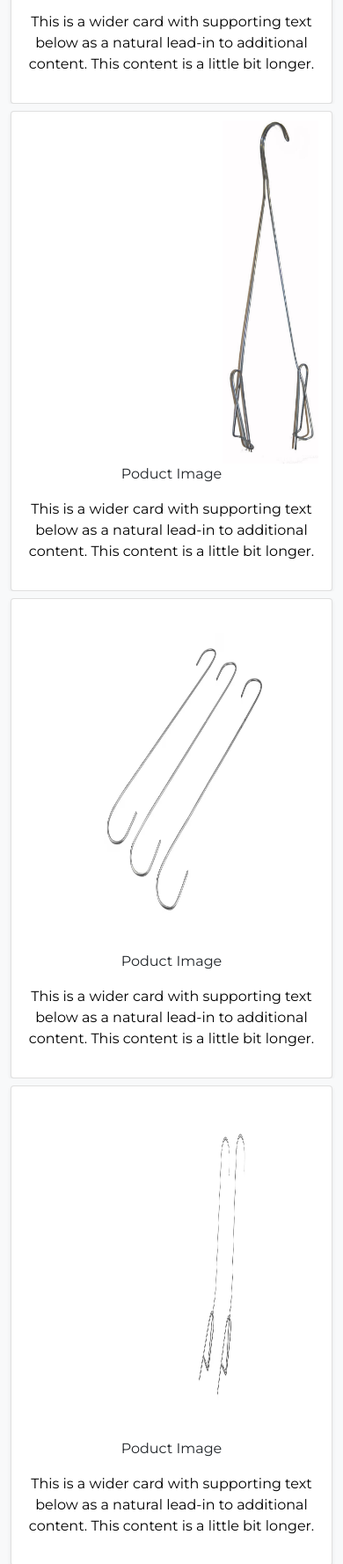
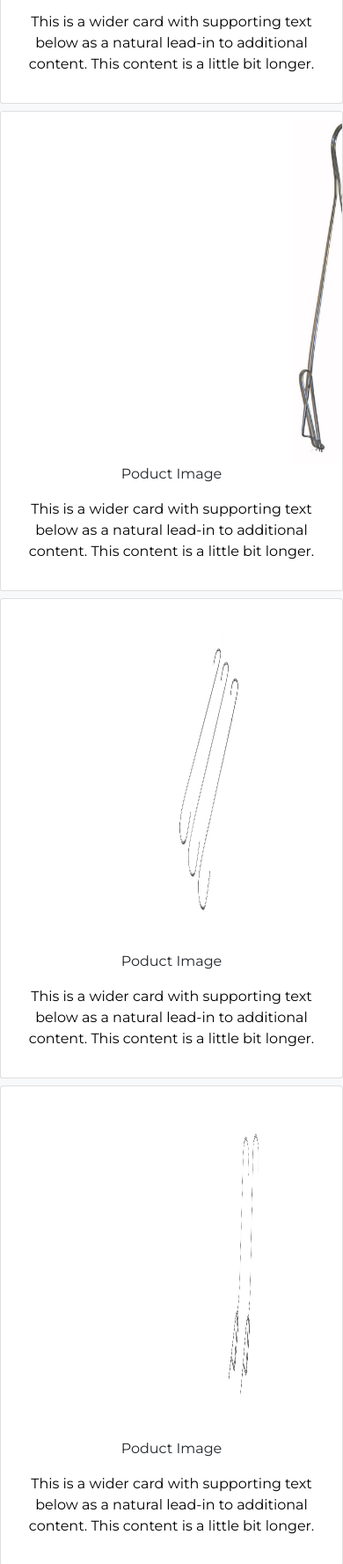
Before and after one commit to ShaneDFields/Florida-Wire-Fabricators, a plain HTML site: page wirehangers.html in a window 390 px wide. Shown: the part 1102-2880 px from the top of the page at 88% size. Drawn offline with nearby package versions, Linux system fonts and the light colour scheme.

Commit message:
update wire hanger product page

```diff
--- a/CSS/styles.css
+++ b/CSS/styles.css
@@ -654,24 +654,24 @@ p {
     padding-top: 10px;
     width: 30%;
     height: 400px;
-    margin-left: 240px;
+    margin-left: 330px;
   }
 
   .s-hook {
-    padding-left: 100px;
-    width: 80%;
+    padding-left: 200px;
+    width: 70%;
     height: 400px;
   }
 
   .mini-hanger {
-    padding-left: 200px;
+    padding-left: 250px;
     width: 80%;
     height: 400px;
   }
 
   .pot-clips {
-    padding-left: 150px;
-    width: 80%;
+    padding-left: 300px;
+    width: 70%;
     height: 400px;
   }
 
--- a/wirehangers.html
+++ b/wirehangers.html
@@ -51,7 +51,7 @@
       </section>
 
       <div class="album py-5 bg-light">
-        <div class="container">
+        <div class="">
           <div class="row row-cols-1 row-cols-lg-2 row-cols-md-1 g-2">
             <div class="col">
               <div class="card shadow-sm">
```
